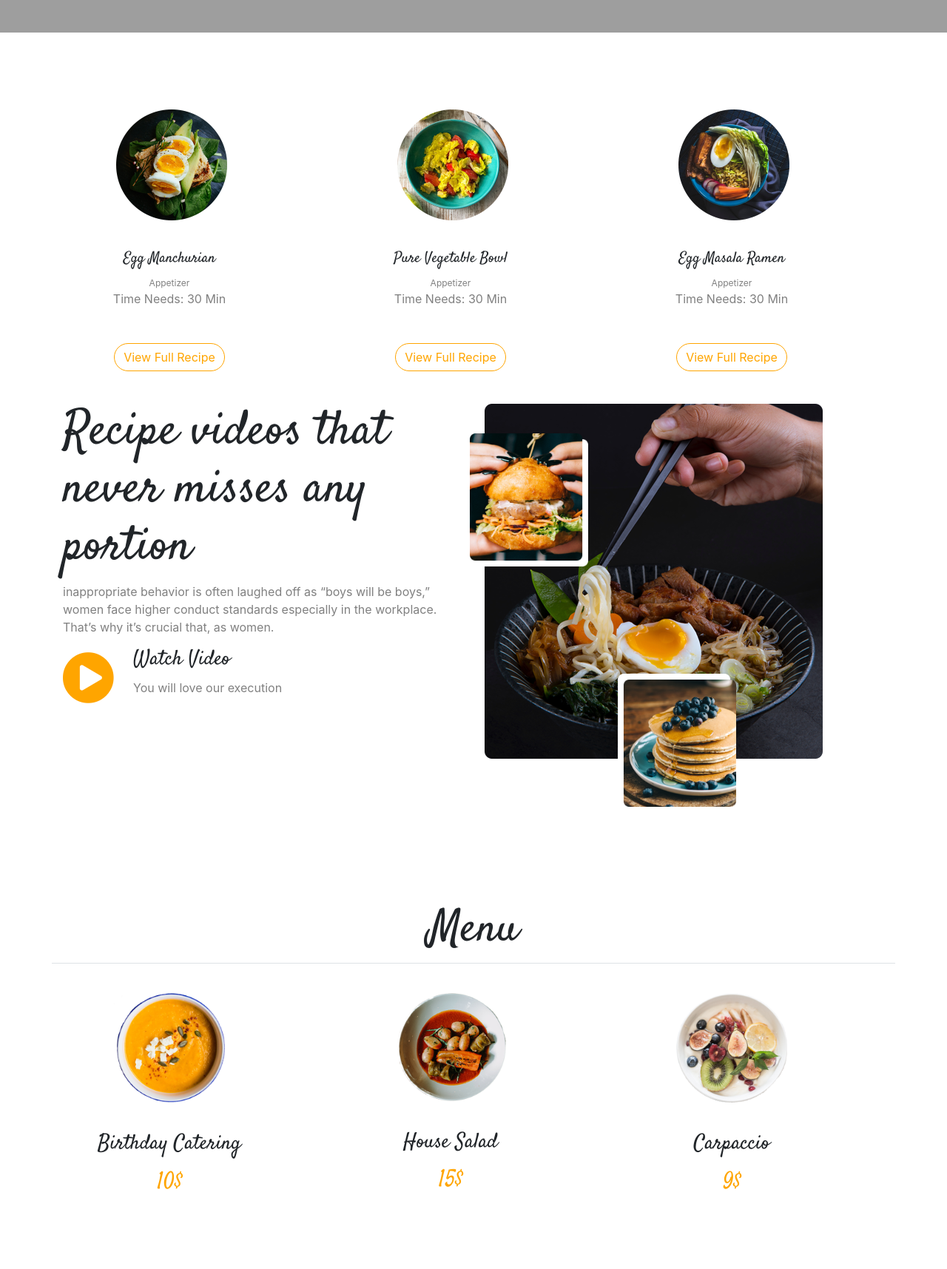
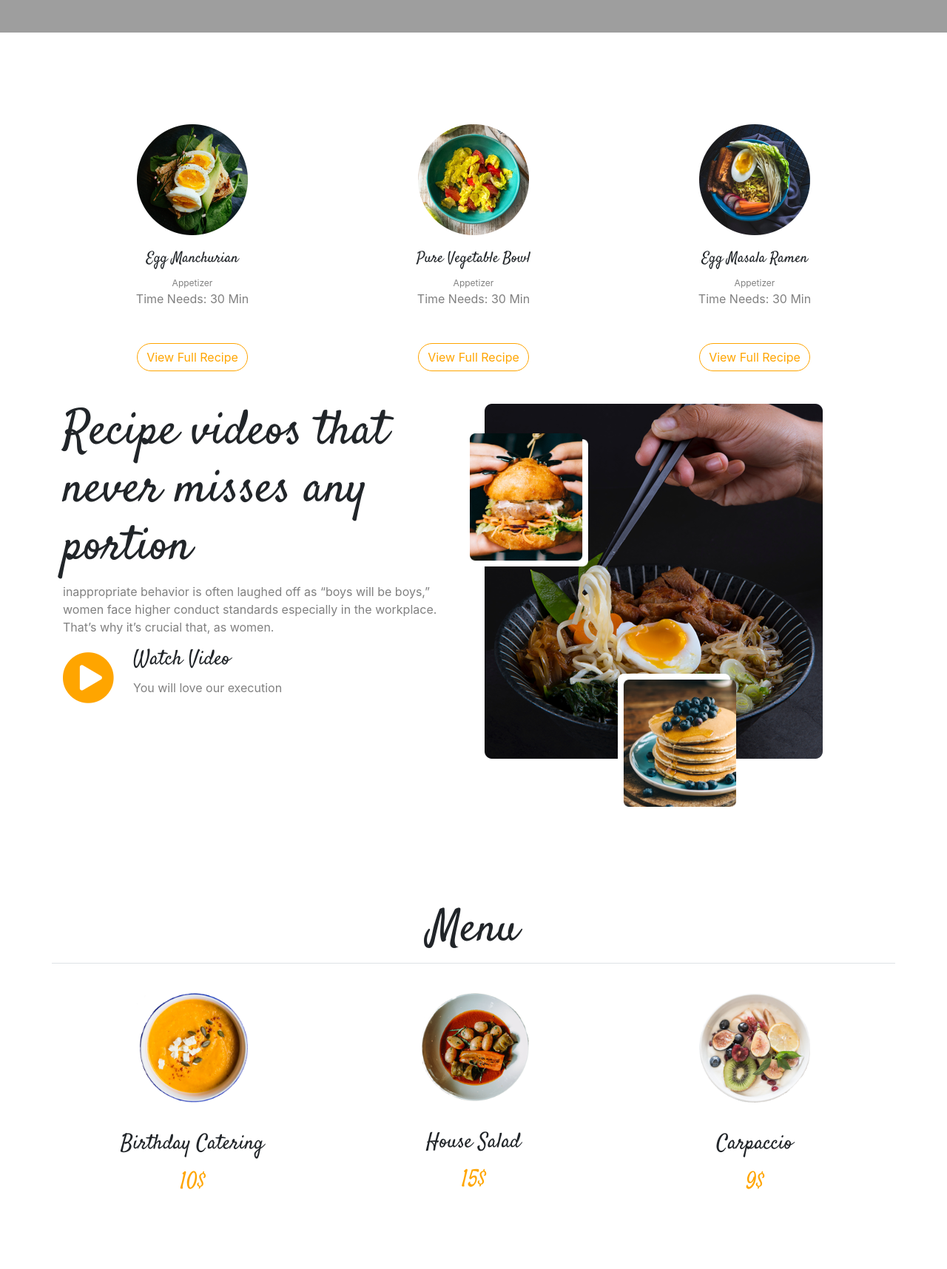
Before and after one commit to vadim-ch-17/vadim-ch-17.github.io, a plain HTML site: page index.html in a window 1280 px wide. Shown: the part 680-2396 px from the top of the page at 74% size. Drawn offline with nearby package versions, Linux system fonts and the light colour scheme; grey boxes are pictures that could not be loaded.

Commit message:
небольшие правки

```diff
--- a/index.html
+++ b/index.html
@@ -56,9 +56,9 @@
 			<div class="container my-2">
 				<div class="row">
 					<div class="col-xl-4 col-lg-4 col-md-4 col-sm-12 col-xs-12 text-center">
-						<div class="card" style="width: 18rem;">
-							<img src="src/img/recpie_1.png" class="card-img-top" alt="...">
+						<div class="card d-flex justify-content-center">
 							<div class="card-body">
+								<img src="src/img/recpie_1.png" class="card-img-top" alt="food">
 								<h5 class="card-title">Egg Manchurian</h5>
 								<p class="card-text mb-0">Appetizer</p>
 								<p class="card-text mb-5"><span>Time Needs: 30 Min</span></p>
@@ -67,9 +67,9 @@
 						</div>
 					</div>
 					<div class="col-xl-4 col-lg-4 col-md-4 col-sm-12 col-xs-12  text-center">
-						<div class="card" style="width: 18rem;">
-							<img src="src/img/recpie_2.png" class="card-img-top" alt="...">
+						<div class="card d-flex justify-content-center">
 							<div class="card-body">
+								<img src="src/img/recpie_2.png" class="card-img-top" alt="food">
 								<h5 class="card-title">Pure Vegetable Bowl</h5>
 								<p class="card-text mb-0">Appetizer</p>
 								<p class="card-text mb-5"><span>Time Needs: 30 Min</span></p>
@@ -78,9 +78,9 @@
 						</div>
 					</div>
 					<div class="col-xl-4 col-lg-4 col-md-4 col-sm-12 col-xs-12  text-center">
-						<div class="card" style="width: 18rem;">
-							<img src="src/img/recpie_3.png" class="card-img-top" alt="...">
+						<div class="card d-flex justify-content-center">
 							<div class="card-body">
+								<img src="src/img/recpie_3.png" class="card-img-top" alt="food">
 								<h5 class="card-title">Egg Masala Ramen</h5>
 								<p class="card-text mb-0">Appetizer</p>
 								<p class="card-text mb-5"><span>Time Needs: 30 Min</span></p>
@@ -127,11 +127,11 @@
 					</div>
 				</div>
 				<div class="row">
-					<div class="col-xl-4 col-lg-4 col-md-4 col-sm-12 col-xs-12 text-center">
+					<div class="col-xl-4 col-lg-4 col-md-4 col-sm-12 col-xs-12 d-flex justify-content-center text-center">
 						<div class="flip-container" ontouchstart="this.classList.toggle('hover');">
 							<div class="flipper">
 								<div class="front">
-									<img class="my-4" src="src/img/recpie_4.png" alt="">
+									<img class="my-4" src="src/img/recpie_4.png" alt="recpie">
 									<div class="text-center">
 										<h3 class="my-3">Birthday Catering</h3>
 										<h2>10$</h2>
@@ -146,12 +146,11 @@
 											<a href="#" class="top-batton btn btn-primary">TO ORDER</a>
 										</div>
 									</diiw>
-
 								</div>
 							</div>
 						</div>
 					</div>
-					<div class="col-xl-4 col-lg-4 col-md-4 col-sm-12 col-xs-12  text-center">
+					<div class="col-xl-4 col-lg-4 col-md-4 col-sm-12 col-xs-12 d-flex justify-content-center   text-center">
 						<div class="flip-container" ontouchstart="this.classList.toggle('hover');">
 							<div class="flipper">
 								<div class="container front">
@@ -176,7 +175,7 @@
 							</div>
 						</div>
 					</div>
-					<div class="col-xl-4 col-lg-4 col-md-4 col-sm-12 col-xs-12  text-center">
+					<div class="col-xl-4 col-lg-4 col-md-4 col-sm-12 col-xs-12 d-flex justify-content-center   text-center">
 						<div class="flip-container" ontouchstart="this.classList.toggle('hover');">
 							<div class="flipper">
 								<div class="container front">
@@ -189,11 +188,11 @@
 								<div class="container back text-center">
 									<div class="row">
 										<div class="col-12">
-											<h3 class="bld-p mt-5">Carpaccio from beef</h3>
+											<h3 class="bld-p mt-2">Carpaccio from beef</h3>
 											<p>Сarpaccio, thin slices of raw beef tenderloin</p>
-											<h3 class="mt-4">enjoy your meal</h3>
+											<h3 class="mt-2">enjoy your meal</h3>
 
-											<a href="#" class="top-batton btn btn-primary">TO ORDER</a>
+											<a href="#" class=" mt-2 btn btn-primary">TO ORDER</a>
 
 										</div>
 									</div>
--- a/src/css/style.css
+++ b/src/css/style.css
@@ -81,13 +81,9 @@ h1{
 }
 .card img{
 	width: 150px;
-	position: relative;
-	left:25%;
 	margin: 20px 0;
 }
-
 .recipe p{
-
 	color: gray;
 }
 .recipe h2{
@@ -100,9 +96,7 @@ h1{
 	top: -115px;
 	left: 180px;
 	width: 160px;
-	/*width: 160px;*/
 }
-.recipe-img-2 img{ }
 .recipe-img-3{
 	z-index: 2;
 	position: relative;
@@ -123,10 +117,6 @@ h1{
 .com-h3{
 	font-size: 60px;
 	text-align: center;
-}
-.top-batton{
-	position: relative;
-	top: 30%;
 }
 .bld-p{
 	font-weight: bold;
@@ -261,21 +251,18 @@ h1{
 }
 	/*-------*/
 
-/* весь контейнер поддерживает перспективу */
-.flip-container {
-	perspective: 1000;
-}
-/* переверните сторону при проведении мышью */
+
+/* переверните сторону  */
 .flip-container:hover .flipper, .flip-container.hover .flipper {
 	transform: rotateY(180deg);
 }
 
 .flip-container, .front, .back {
-	width: 288px;
+	width: 100%;
 	height: 394px;
 }
 
-/* здесь находится скорость перевертывания */
+/*  скорость перевертывания */
 .flipper {
 	transition: 1s;
 	transform-style: preserve-3d;
@@ -305,8 +292,8 @@ h1{
 }
 /*----------------*/
 @font-face {
-	font-family: Satisfy; /* Гарнитура шрифта */
-	src: url(../font/Satisfy-Regular.ttf); /* Путь к файлу со шрифтом */
+	font-family: Satisfy;
+	src: url(../font/Satisfy-Regular.ttf);
 }
 
 /*MEDIA*/
```
